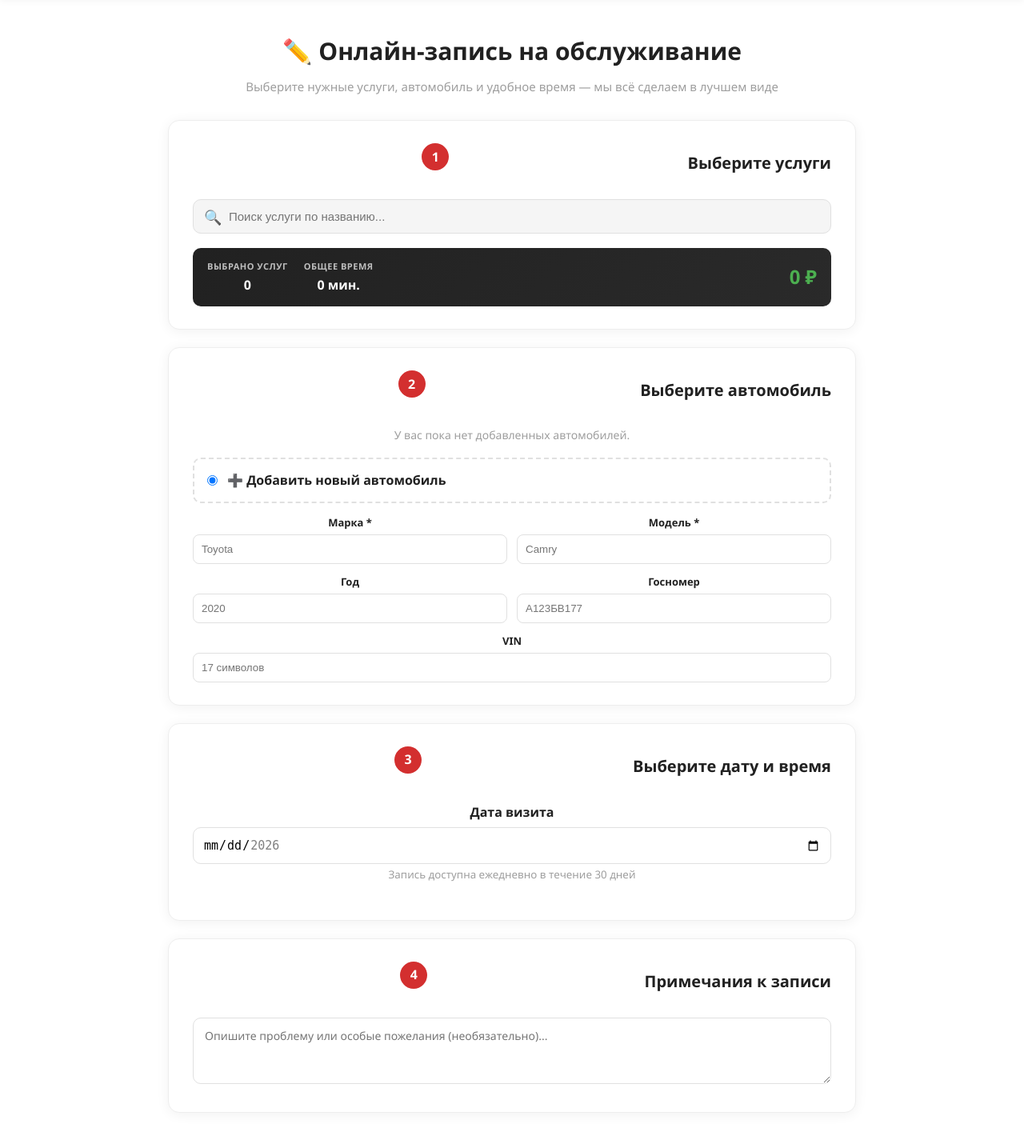
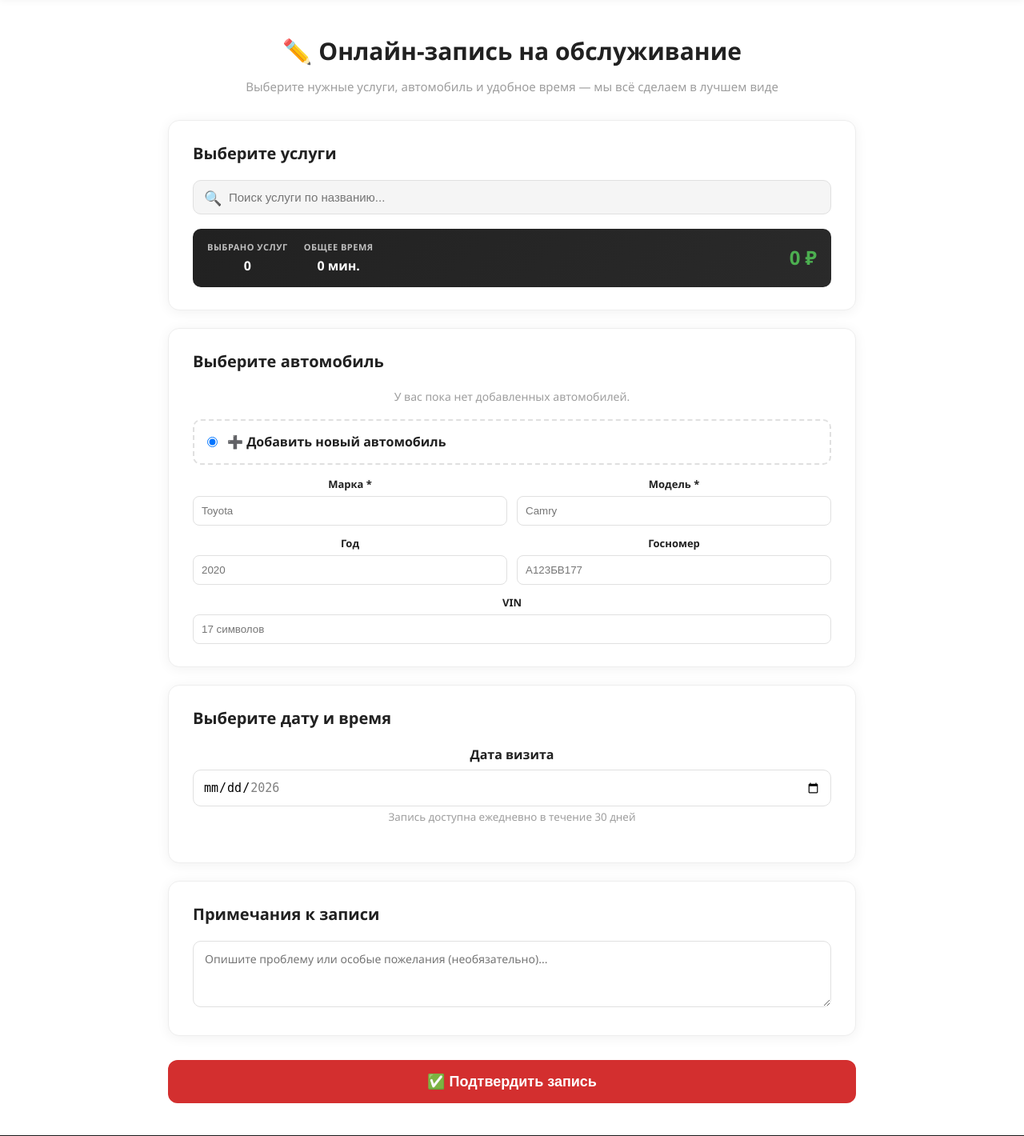
Before and after one commit to SetchatkaGlaza/autokul-STO, a PHP site: page /appointment.php in a window 1280 px wide. Shown: the part 72-1492 px from the top of the page at 80% size. Run offline with PHP 8.4, Linux system fonts and the light colour scheme; the visitor is signed in with stand-in values (Sample User, id 1); data that the repository does not hold is empty.

Commit message:
Исправление нумерации в онлайн-записи

```diff
--- a/appointment.php
+++ b/appointment.php
@@ -717,7 +717,7 @@ require_once 'includes/header.php';
 
         <!-- ====== ШАГ 1: ВЫБОР УСЛУГ ====== -->
         <div class="step-card" id="step1">
-            <h2><span class="step-number">1</span> <span class="step-title-text">Выберите услуги</span></h2>
+            <h2> <span class="step-title-text">Выберите услуги</span></h2>
 
             <?php if (isset($form_errors['services'])): ?>
                 <p style="color: #dc3545; font-size: 13px; margin-bottom: 12px;"><?php echo $form_errors['services']; ?></p>
@@ -805,7 +805,7 @@ require_once 'includes/header.php';
 
         <!-- ====== ШАГ 2: АВТОМОБИЛЬ ====== -->
         <div class="step-card" id="step2">
-            <h2><span class="step-number">2</span> <span class="step-title-text">Выберите автомобиль</span></h2>
+            <h2> <span class="step-title-text">Выберите автомобиль</span></h2>
 
             <?php if (isset($form_errors['car'])): ?>
                 <p style="color: #dc3545; font-size: 13px; margin-bottom: 12px;"><?php echo $form_errors['car']; ?></p>
@@ -871,7 +871,7 @@ require_once 'includes/header.php';
 
         <!-- ====== ШАГ 3: ДАТА И ВРЕМЯ ====== -->
         <div class="step-card" id="step3">
-            <h2><span class="step-number">3</span> <span class="step-title-text">Выберите дату и время</span></h2>
+            <h2> <span class="step-title-text">Выберите дату и время</span></h2>
 
             <div style="margin-bottom: 16px;">
                 <label style="font-weight: 600; display: block; margin-bottom: 6px;">Дата визита</label>
@@ -901,7 +901,7 @@ require_once 'includes/header.php';
 
         <!-- ====== ШАГ 4: ПРИМЕЧАНИЯ ====== -->
         <div class="step-card">
-            <h2><span class="step-number">4</span> <span class="step-title-text">Примечания к записи</span></h2>
+            <h2> <span class="step-title-text">Примечания к записи</span></h2>
             <textarea name="notes" rows="3" placeholder="Опишите проблему или особые пожелания (необязательно)..."
                       style="width: 100%; padding: 12px 14px; border: 1px solid var(--gray-300); border-radius: 10px; font-family: inherit; font-size: 14px; resize: vertical;"></textarea>
         </div>
```
Also changed, not shown: uploads/avatars/avatar_12_1777334207_2837b5976ae19ec6.png (added), uploads/avatars/index.jpg (added).
